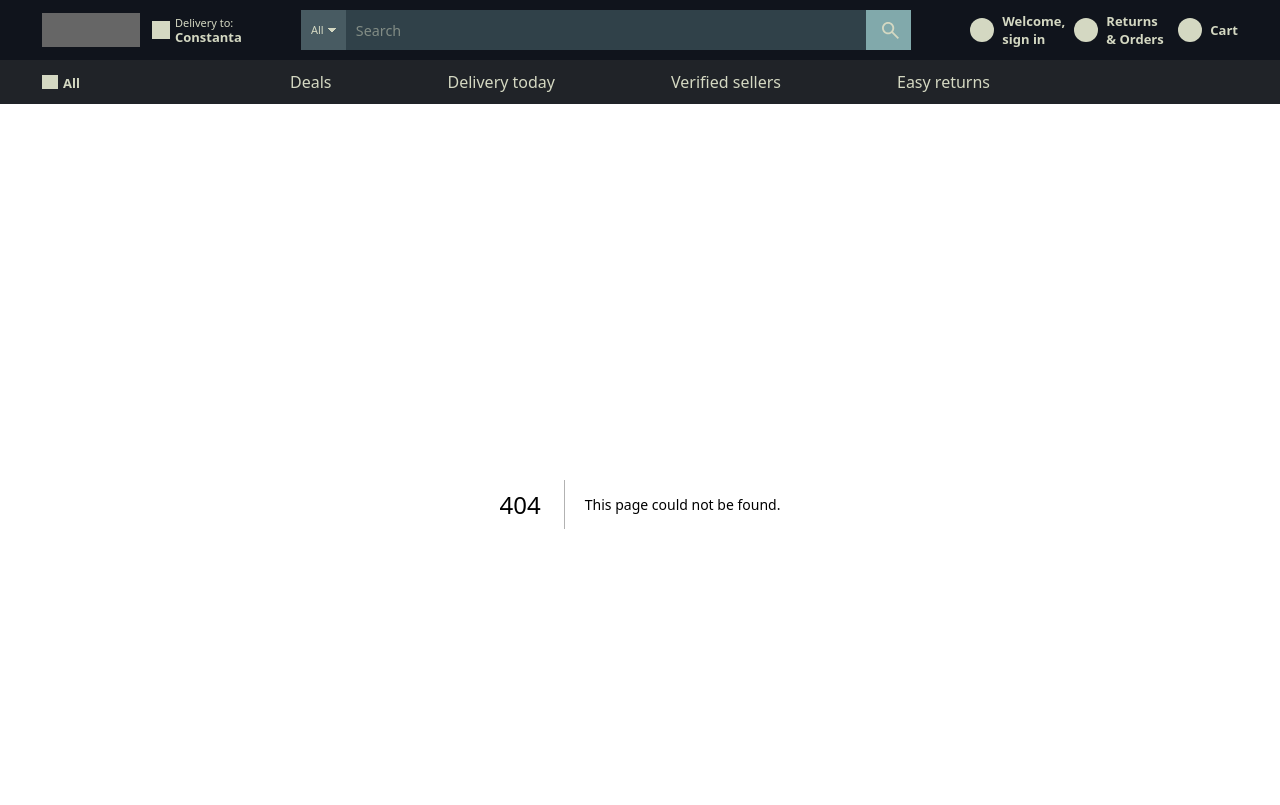
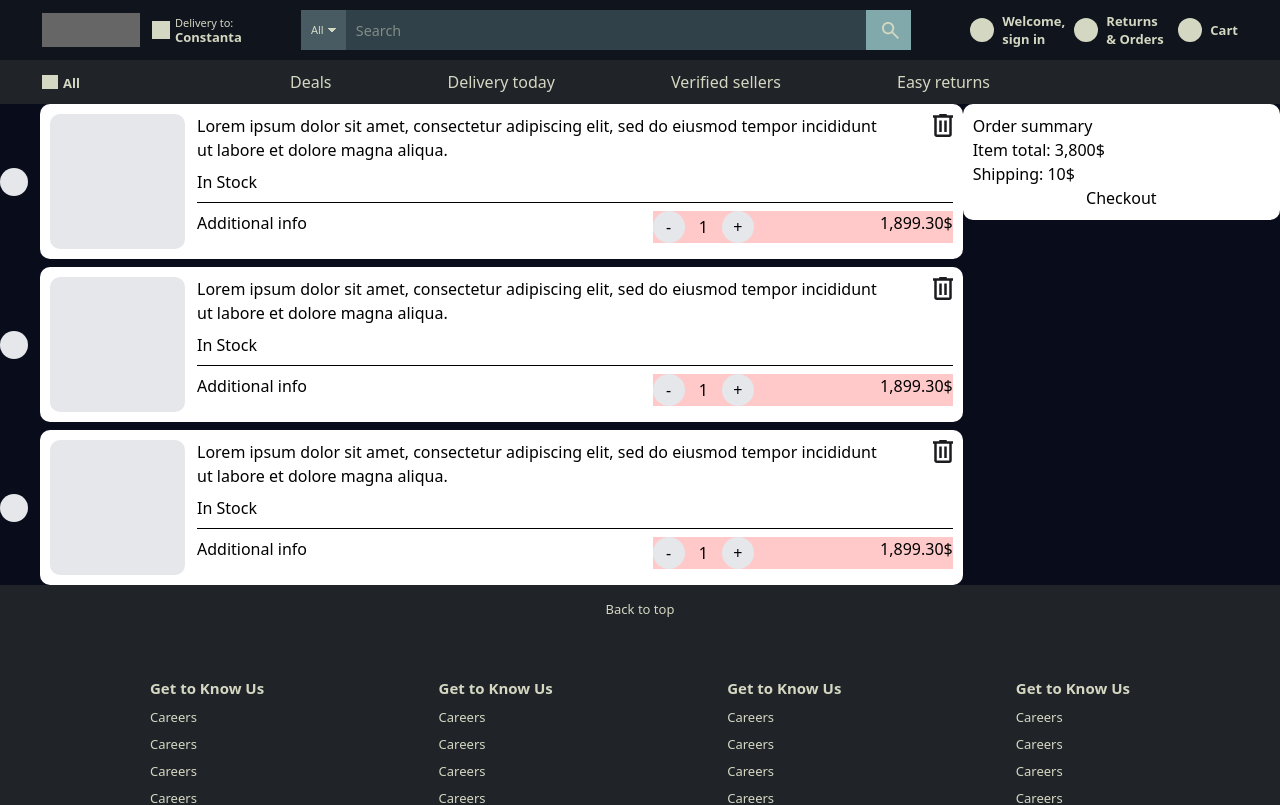
Before and after one commit to dimvxs/amazon_clone, a Next.js app in the folder frontend/: page /cart in a window 1280 px wide. Before the commit this address had no page. Shown: the top 805 px of the page. Built offline with nearby package versions, Linux system fonts and the light colour scheme.

Commit message:
add base CartItem component layout

```diff
--- /dev/null
+++ b/frontend/app/cart/page.tsx
@@ -0,0 +1,24 @@
+"use client";
+import CartItem from "@/components/CartItem";
+
+export default function CartPage() {
+  const cartItems = Array.from({ length: 3 });
+  return (
+    <main className="w-full flex justify-center flex-col items-center bg-page-default">
+      <div className="w-full max-w-[1528px] flex flex-col layout-account-sm:flex-row items-start justify-between text-default">
+        <div className="w-full layout-account-sm:w-[1143px] gap-2 flex flex-col">
+          {cartItems.map((_, index) => (
+            <CartItem key={index} />
+          ))}
+        </div>
+
+        <div className="w-full layout-account-sm:w-[373px] bg-white flex flex-col p-[10px] rounded-[10px] layout-account-sm:min-w-[300px]">
+          <span>Order summary</span>
+          <span>Item total: 3,800$</span>
+          <span>Shipping: 10$</span>
+          <button>Checkout</button>
+        </div>
+      </div>
+    </main>
+  );
+}
--- a/frontend/app/globals.css
+++ b/frontend/app/globals.css
@@ -91,7 +91,7 @@
   --breakpoint-layout-product-lg: 1080px;
 
   --breakpoint-layout-account-xs: 480px;
-  --breakpoint-layout-account-sm: 680px;
+  --breakpoint-layout-account-sm: 760px;
 
   --color-surface-0: var(--surface-0);
   --color-surface-1: var(--surface-1);
--- /dev/null
+++ b/frontend/components/CartItem.tsx
@@ -0,0 +1,39 @@
+import CartQuantityControl from "./CartQuantityControl";
+import Image from "next/image";
+import placeholder from "@/assets/icons/delete.svg";
+
+export default function CartItem() {
+  return (
+    <div className="flex items-center gap-[12px]">
+      <div className="size-[28px] rounded-full bg-gray-200 flex items-center justify-center shrink-0" />
+
+      <div className="p-[10px] rounded-[10px] bg-white w-full flex gap-[12px]">
+        <div className="size-[60px] sm:size-[135px] rounded-[10px] bg-gray-200 shrink-0" />
+
+        <div className="flex flex-col gap-[8px] w-full">
+          <div className="flex justify-between items-start gap-[12px]">
+            <span className="max-w-[90%]">
+              Lorem ipsum dolor sit amet, consectetur adipiscing elit, sed do
+              eiusmod tempor incididunt ut labore et dolore magna aliqua.
+            </span>
+            <Image
+              src={placeholder}
+              alt="delete"
+              className="shrink-0 cursor-pointer"
+            />
+          </div>
+
+          <span className="sm:block hidden">In Stock</span>
+          <hr />
+
+          <div className="flex sm:flex-row flex-col justify-between items-start w-full">
+            <span>Additional info</span>
+            <div className="sm:basis-[300px] shrink flex bg-red-200 w-full justify-between">
+              <CartQuantityControl /> <span>1,899.30$</span>
+            </div>
+          </div>
+        </div>
+      </div>
+    </div>
+  );
+}
--- /dev/null
+++ b/frontend/components/CartQuantityControl.tsx
@@ -0,0 +1,28 @@
+function CartQuantityControl() {
+  function ControlButton({
+    children,
+    onClick,
+  }: {
+    children: React.ReactNode;
+    onClick?: () => void;
+  }) {
+    return (
+      <button
+        onClick={onClick}
+        className="size-[32px] rounded-full bg-gray-200 flex items-center justify-center"
+      >
+        {children}
+      </button>
+    );
+  }
+
+  return (
+    <div className="flex items-center gap-[14px]">
+      <ControlButton>-</ControlButton>
+      <span>1</span>
+      <ControlButton>+</ControlButton>
+    </div>
+  );
+}
+
+export default CartQuantityControl;
```
Also changed, not shown: frontend/assets/icons/delete.svg (added).
